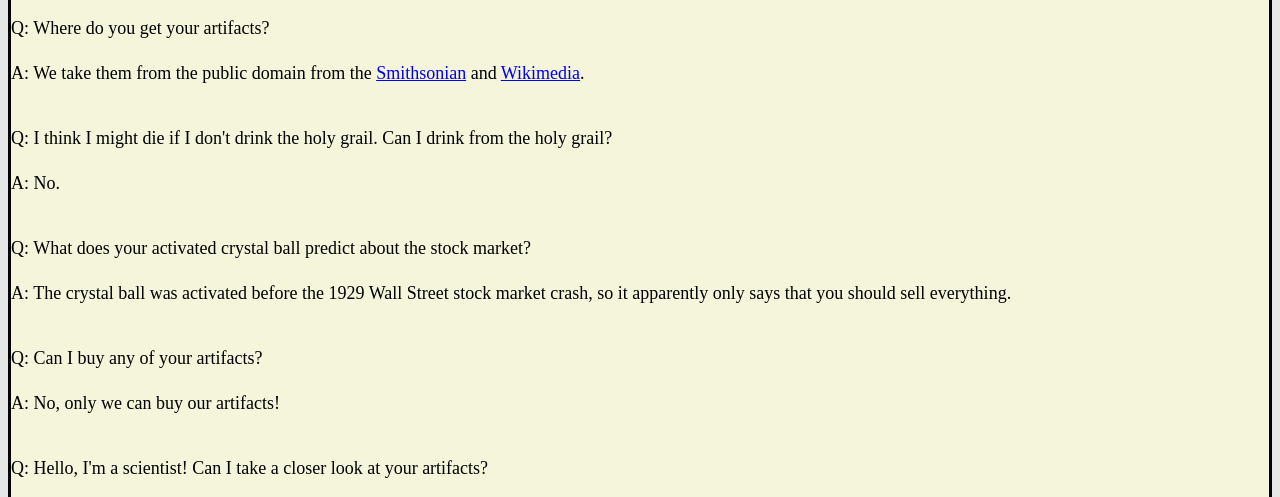
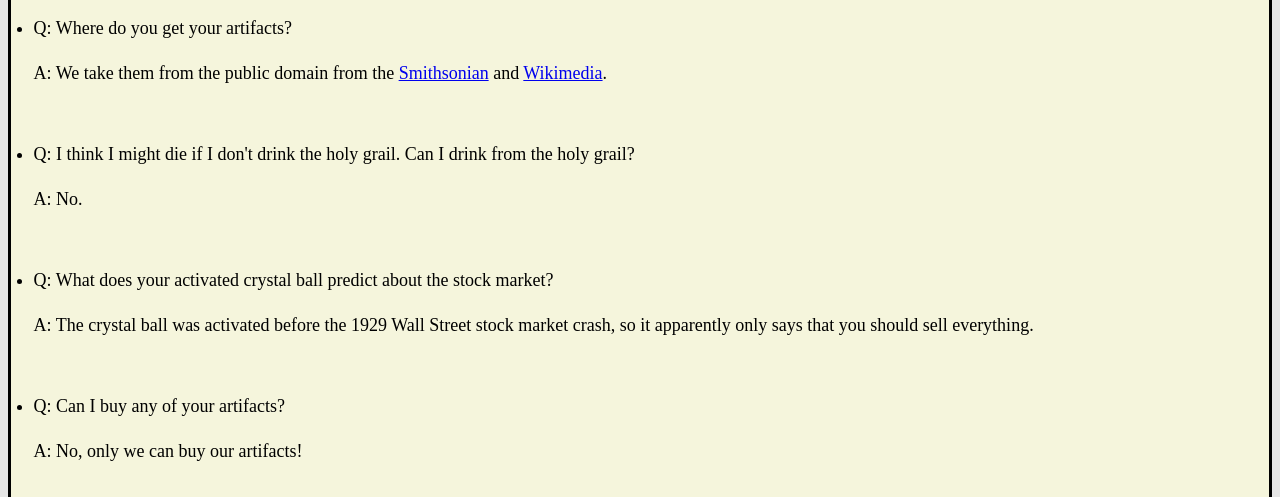
Before and after one commit to LukasChristofMeyer/SDEV153-Final-Project, a plain HTML site: page faq.html in a window 1280 px wide. Shown: the part 292-789 px from the top of the page. Drawn offline with Linux system fonts and the light colour scheme.

Commit message:
Added proper list functionality
Realized my list did not look like a list! Added proper list dots and margins to it.

```diff
--- a/styles.css
+++ b/styles.css
@@ -105,17 +105,30 @@ div.section-division ul {
    display: grid;
    padding: 0;
    margin-top: 0;
-   gap: 0.25vh;
+   gap: 1em;
    list-style: none; /* Unfortunate, but very fiddly otherwise. I really like my <p> logic for my ul */
 
    max-width: 100%;
    overflow-wrap: break-word;
+
+   margin-left: 0.25em;
 }
 
 div.section-division ul li {
    max-width: 100%;
    overflow-wrap: break-word;
    word-break: break-all;
+}
+
+div.section-division ul li p { /* Assumed "Q" paragraph */
+   display: list-item;
+   list-style-type: disc;
+   margin-left: 1em;
+}
+
+div.section-division ul li p + p { /* Assumed "A" paragraph */
+   margin-left: 1em;
+   list-style-type: none;
 }
 
 table, th, td {
```
